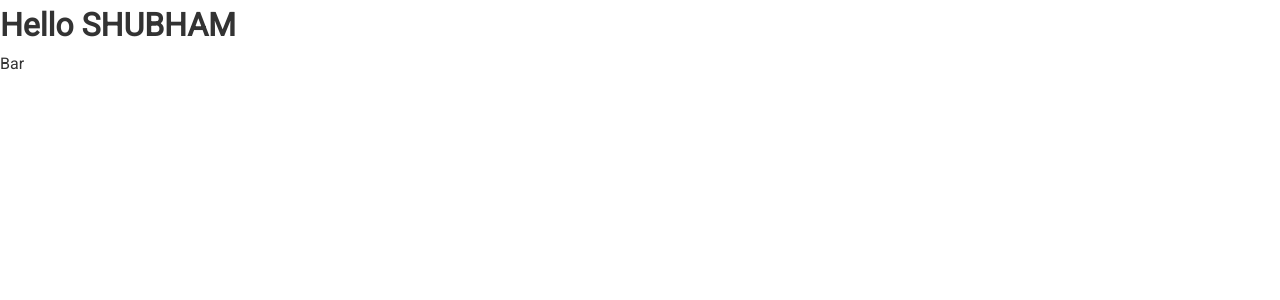
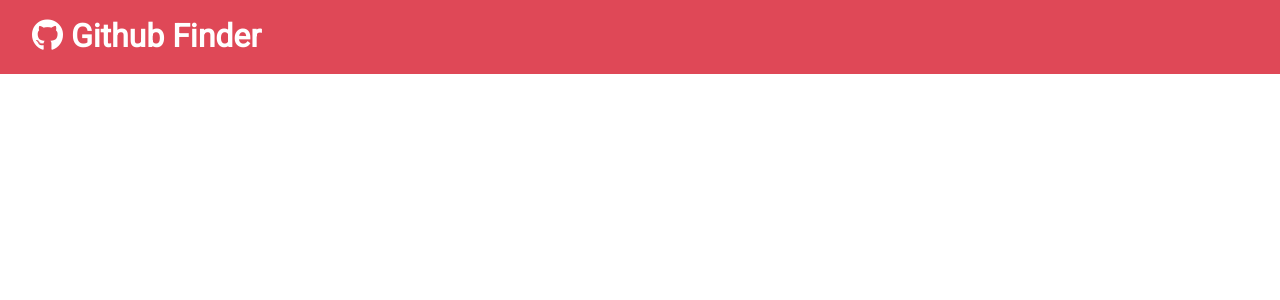
Before and after one commit to rankyouhigher/github_finder, a React (Create React App) app: page / in a window 1280 px wide. Shown: the top 300 px of the page. Built offline with nearby package versions, Linux system fonts and the light colour scheme.

Commit message:
prop and propTypes

```diff
--- a/public/index.html
+++ b/public/index.html
@@ -11,6 +11,12 @@
     />
     <link rel="apple-touch-icon" href="logo192.png" />
     <link rel="manifest" href="%PUBLIC_URL%/manifest.json" />
+    <link
+      rel="stylesheet"
+      href="https://use.fontawesome.com/releases/v5.11.1/css/all.css"
+      integrity="sha384-IT8OQ5/IfeLGe8ZMxjj3QQNqT0zhBJSiFCL3uolrGgKRuenIU+mMS94kck/AHZWu"
+      crossorigin="anonymous"
+    />
     <title>React App</title>
   </head>
   <body>
--- a/src/App.js
+++ b/src/App.js
@@ -1,17 +1,15 @@
-import React, { Component, Fragment } from 'react';
-import './App.css';
+import React, { Component, Fragment } from 'react'
+import Navbar from './components/layout/Navbar'
+import './App.css'
 
 class App extends Component {
-  foo = () => 'Bar';
   render() {
-    let name = 'shubham';
     return (
-      <Fragment>
-        <h1>Hello {name.toUpperCase()}</h1>
-        {this.foo()}
-      </Fragment>
-    );
+      <div className='navbar bg-primary'>
+        <Navbar />
+      </div>
+    )
   }
 }
 
-export default App;
+export default App
--- /dev/null
+++ b/src/components/layout/Navbar.js
@@ -0,0 +1,24 @@
+import React, { Component } from 'react'
+import PropTypes from 'prop-types'
+
+export class Navbar extends Component {
+  static defaultProps = {
+    title: 'Github Finder',
+    icon: 'fab fa-github'
+  }
+  static propTypes = {
+    title: PropTypes.string.isRequired,
+    icon: PropTypes.string.isRequired
+  }
+  render() {
+    return (
+      <div>
+        <h1>
+          <i className={this.props.icon}></i> {this.props.title}
+        </h1>
+      </div>
+    )
+  }
+}
+
+export default Navbar
```
